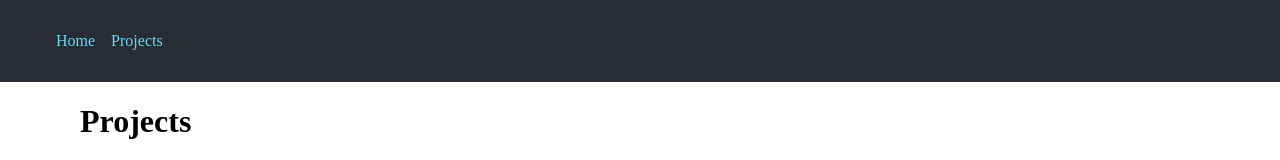
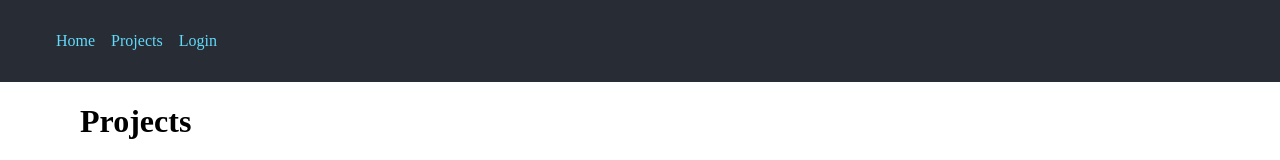
Before and after one commit to BaeSHoon/tasks-frontend, a React (Vite) app: page / in a window 1280 px wide. Shown: the top 160 px of the page. Built offline with nearby package versions, Linux system fonts and the light colour scheme; no server answers.

Commit message:
feat: Add Login link to NavigationBar component

```diff
--- a/src/components/NavigationBar.tsx
+++ b/src/components/NavigationBar.tsx
@@ -17,6 +17,14 @@ const NavigationBar = () => {
             Projects
           </Link>
         </li>
+        <li>
+          <Link
+            to="/login"
+            style={{ color: "#61dafb", textDecoration: "none" }}
+          >
+            Login
+          </Link>
+        </li>
       </ul>
     </nav>
   );
```
